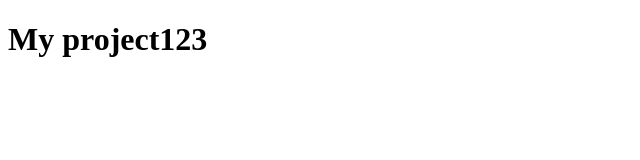
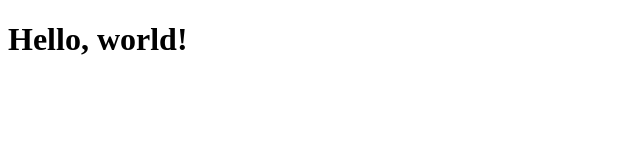
Before and after one commit to EvgenBilenkiy/my-project, a plain HTML site: page index.html in a window 1280 px wide. Shown: the whole page, without its empty margins (0-640 px from the left). Drawn offline with Linux system fonts and the light colour scheme.

Commit message:
Update index.html

```diff
--- a/index.html
+++ b/index.html
@@ -7,6 +7,6 @@
   <title>My prject</title>
 </head>
 <body>
-  <h1>My project123</h1>
+  <h1>Hello, world!</h1>
 </body>
 </html>
```
